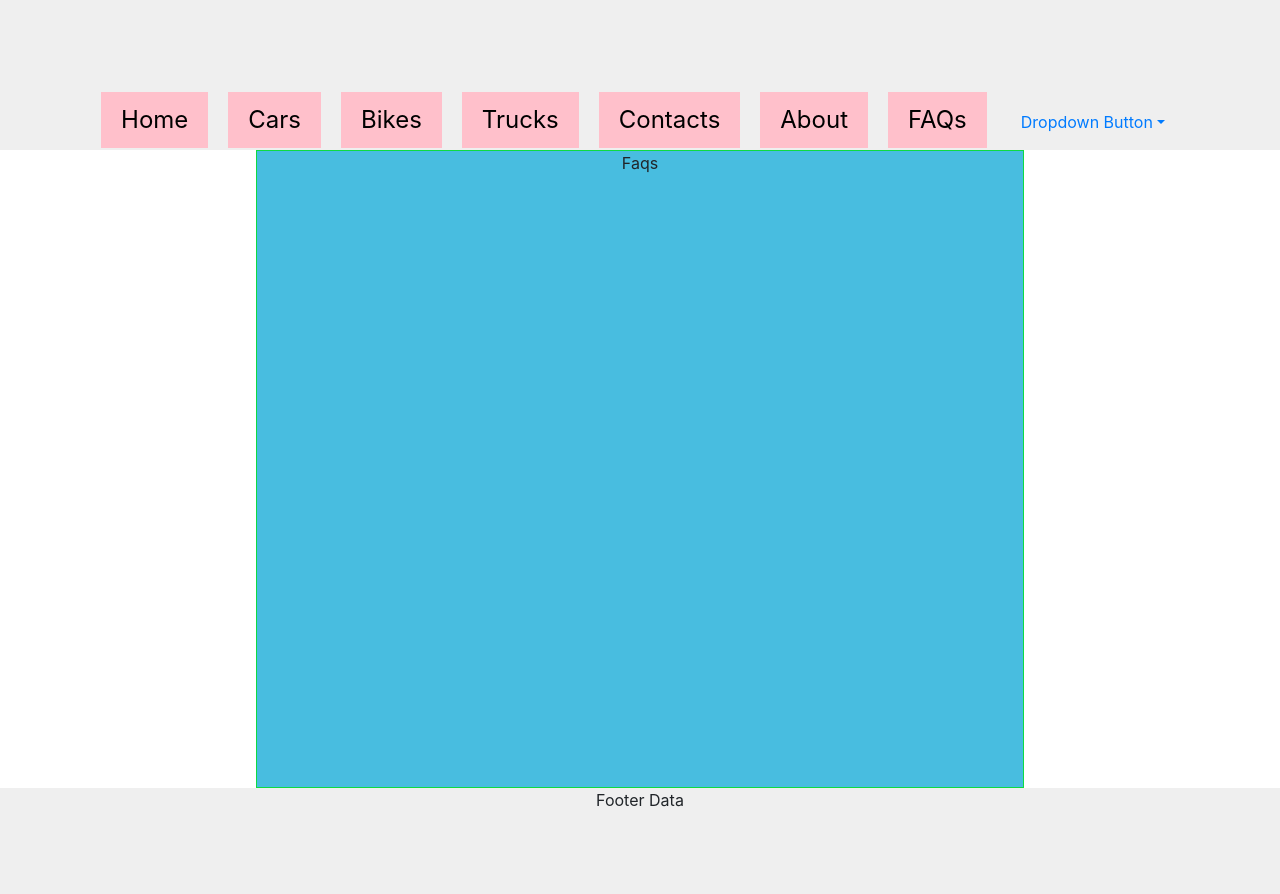
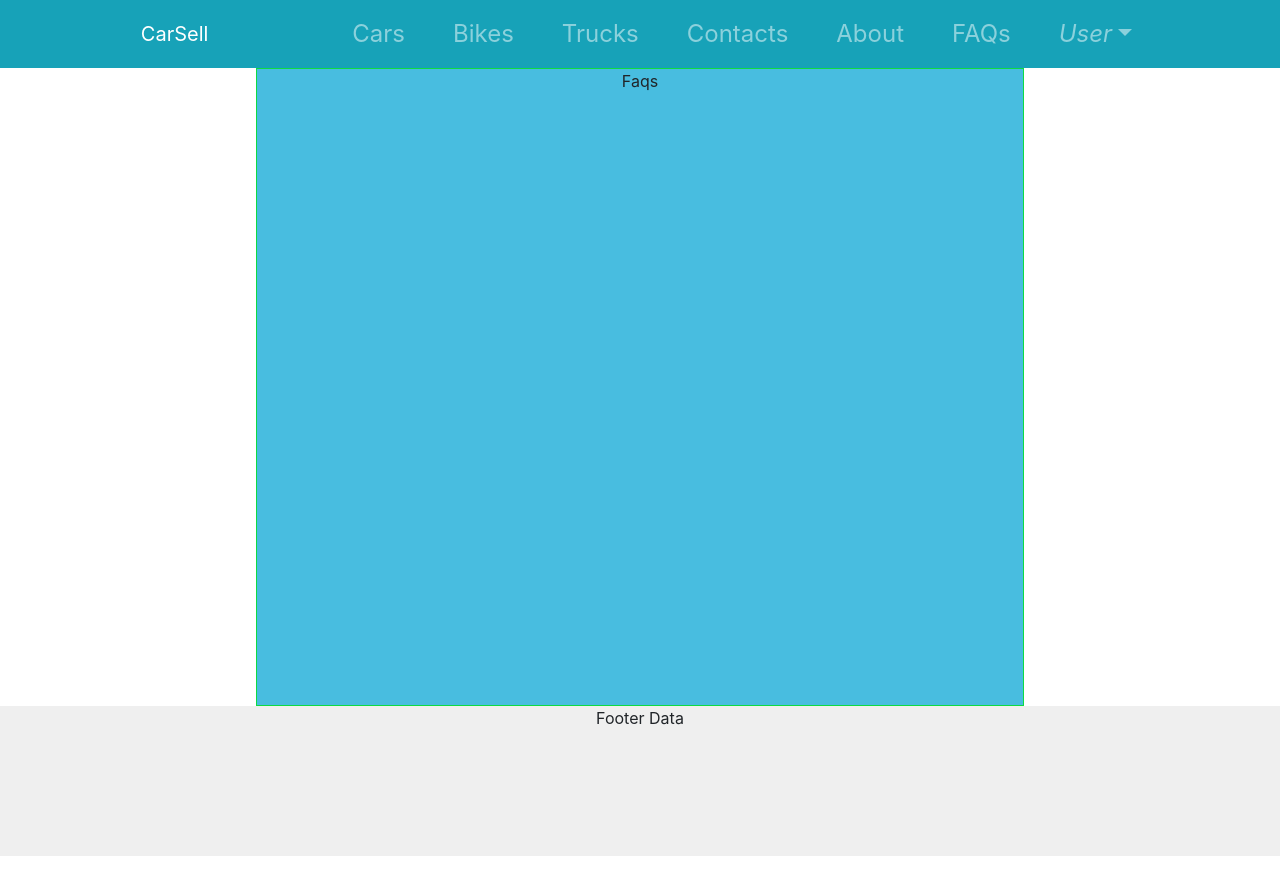
Before and after one commit to svidlonix/car_sell_frontend, a Vue app: page /#/faqs in a window 1280 px wide. Shown: the top 894 px of the page. After the commit the page ends 856 px from the top, so only its background shows below. Built offline with nearby package versions, Linux system fonts and the light colour scheme; what vue-flash-message, vue-resource would draw is missing.

Commit message:
Add profile functionality

```diff
--- a/package.json
+++ b/package.json
@@ -8,11 +8,16 @@
     "lint": "vue-cli-service lint"
   },
   "dependencies": {
+    "@fortawesome/fontawesome-svg-core": "^1.2.15",
+    "@fortawesome/free-brands-svg-icons": "^5.7.2",
+    "@fortawesome/free-solid-svg-icons": "^5.7.2",
+    "@fortawesome/vue-fontawesome": "^0.1.5",
     "axios": "^0.18.0",
     "bootstrap-vue": "^2.0.0-rc.11",
     "cors": "^2.8.5",
     "vue": "^2.5.22",
     "vue-flash-message": "^0.7.2",
+    "vue-fontawesome": "0.0.2",
     "vue-resource": "^1.5.1",
     "vue-router": "^3.0.2"
   },
--- a/src/components/Hello.vue
+++ b/src/components/Hello.vue
@@ -33,9 +33,9 @@
       }
     },
     async created () {
-      var result = await axios.get('http://localhost:3000//api/cars',
+      var result = await axios.get('http://localhost:3000/api/cars',
         {
-          headers: {'Authorization': localStorage['user-token']},
+          headers: {'Authorization': localStorage.getItem('user-token')},
           params: {
             limit: 10
           },
--- a/src/components/Login.vue
+++ b/src/components/Login.vue
@@ -3,11 +3,12 @@
     <flash-message></flash-message>
     <div class='login-block mt-5 ml-5 mr-5'>
       <b-form @submit="onSubmit">
-        <b-form-group id="exampleInputGroup1" label="Email address:" label-for="exampleInput1" description="We'll never share your email with anyone else.">
+        <b-form-group id="exampleInputGroup1" label="Email address:">
           <b-form-input id="email" type="email" v-model="form.email" required placeholder="Enter email"/>
         </b-form-group>
-        <label class="mt-4" for="inlineFormInputGroupUsername2">Password</label>
-        <b-form-input id="password" type="password" v-model="form.password" required placeholder="Enter password"/>
+        <b-form-group id="exampleInputGroup2" label="Password:">
+          <b-form-input id="password" type="password" v-model="form.password" required placeholder="Enter password"/>
+        </b-form-group>
         <b-form-checkbox-group v-model="form.checked" id="exampleChecks">
           <b-form-checkbox class="mt-4">Remember me</b-form-checkbox>
         </b-form-checkbox-group>
@@ -28,33 +29,31 @@
     data () {
       return {
         form: {
-          email: '',
-          name: ''
+          email: ''
         }
       }
     },
+
     methods: {
       async onSubmit (evt) {
         evt.preventDefault();
         var result = await axios.post('http://localhost:3000/api/login',
           {
             'user': {
-              "email": evt.currentTarget.email.value,
+              'email': evt.currentTarget.email.value,
               // "firsdqt@first.com",
-              "password": evt.currentTarget.password.value
+              'password': evt.currentTarget.password.value
               // "111111"
             }
           }
         )
         .then(function (response) {
-          const token = response.data.token;
-          localStorage.setItem('user-token', token);
+          localStorage.setItem('user-token', response.data.token);
         })
        .catch(function (error) {
          return error;
         });
         if (result == undefined) {
-          debugger;
           this.$router.push('/')
           this.flashSuccess('Success Login');
         } else {
--- /dev/null
+++ b/src/components/Profile.vue
@@ -0,0 +1,98 @@
+<template>
+  <layout>
+    <flash-message></flash-message>
+    <div class='login-block mt-5 ml-5 mr-5'>
+      <b-form @submit='onSubmit'>
+
+        <b-form-group>
+          <img v-bind:src="image" />
+        </b-form-group>
+
+        <b-form-group label='Email address:'>
+          <b-form-input id="email" type="email" v-model='form.email' required placeholder='Enter email'/>
+        </b-form-group>
+
+        <b-form-group label='First name:'>
+          <b-form-input id='first_name' v-model='form.first_name' required placeholder='Enter first name'/>
+        </b-form-group>
+
+        <b-form-group label='Last name:'>
+          <b-form-input id='last_name' v-model='form.last_name' required placeholder='Enter last name'/>
+        </b-form-group>
+
+        <b-form-group label='Password:'>
+          <b-form-input id='password' type='password' v-model='form.password' placeholder='Enter password'/>
+        </b-form-group>
+
+        <b-form-group label='Confirm password:'>
+          <b-form-input id='confirm_password' type='password' v-model='form.confirm_password' placeholder='Enter password'/>
+        </b-form-group>
+
+        <b-button class='mt-4' type='submit' variant='primary'>Update</b-button>
+      </b-form>
+    </div>
+  </layout>
+</template>
+
+<script>
+  import Layout from './layout/Layout.vue'
+  import axios from 'axios'
+
+  export default {
+    components: {
+      layout: Layout
+    },
+
+    data () {
+      return {
+        form: null,
+        image: '../assets/logo.png'
+      }
+    },
+
+    created () {
+      var userUrl = 'http://localhost:3000/api/profile'
+      axios.get( userUrl, { headers: {'Authorization': localStorage.getItem('user-token')} })
+      .then(response => (this.form = response.data))
+      .catch(error => (this.flashError(error.message)));
+    },
+
+    methods: {
+      async onSubmit (evt) {
+        evt.preventDefault();
+        var result = await axios.post('http://localhost:3000/api/profile_update',
+          {
+            'email': evt.currentTarget.email.value,
+            'first_name': evt.currentTarget.first_name.value,
+            'last_name': evt.currentTarget.last_name.value,
+            'password': evt.currentTarget.password.value,
+            'confirm_password': '',
+            'avatar': ''
+          }, {
+            headers: { 'Authorization': localStorage.getItem('user-token') }
+          }
+        )
+        .then(function (response) {
+          return undefined;
+        })
+       .catch(function (error) {
+         return error;
+        });
+
+        if (result == undefined) {
+          this.$router.push('/profile')
+          this.flashSuccess('Success Updated');
+        } else {
+          this.flashError(result.message);
+        }
+      },
+
+      avatar() {
+        return './assets/logo.png'
+      }
+    }
+  }
+</script>
+
+<style>
+</style>
--- a/src/components/layout/Body.vue
+++ b/src/components/layout/Body.vue
@@ -16,7 +16,6 @@ export default {
     background: rgb(72, 189, 224);
     border: 1px solid rgb(14, 219, 66);
     min-height: 638px;
-    margin-top: 150px;
     text-align: center;
   }
 </style>
--- a/src/components/layout/Header.vue
+++ b/src/components/layout/Header.vue
@@ -1,64 +1,83 @@
 <template>
-  <div class='header'>
-    <div class='nav-nav'>
-      <router-link class='header-menu-item' to='home'>Home</router-link>
-      <router-link class='header-menu-item' to='adverts'>Cars</router-link>
-      <router-link class='header-menu-item' to='adverts'>Bikes</router-link>
-      <router-link class='header-menu-item' to='adverts'>Trucks</router-link>
-      <router-link class='header-menu-item' to='contacts'>Contacts</router-link>
-      <router-link class='header-menu-item' to='about'>About</router-link>
-      <router-link class='header-menu-item' to='faqs'>FAQs</router-link>
+  <div>
+    <b-navbar toggleable="lg" type="dark" variant="info">
+      <b-navbar-brand href="/">CarSell</b-navbar-brand>
 
-      <div class='dropdown'>
-        <b-nav-item-dropdown id="nav7_ddown" text="Dropdown Button" class="m-md-2" right>
-          <b-dropdown-item>one</b-dropdown-item>
-          <b-dropdown-item>two</b-dropdown-item>
-          <b-dropdown-divider></b-dropdown-divider>
-          <router-link to='login'>Login</router-link>
-        </b-nav-item-dropdown>
-      </div>
-    </div>
+      <b-navbar-toggle target="nav_collapse" />
+
+      <b-collapse is-nav id="nav_collapse">
+        <b-navbar-nav>
+          <b-nav-item href='/#/adverts' class='ml-3 mr-3'>Cars</b-nav-item>
+          <b-nav-item href='/#/adverts' class='ml-3 mr-3'>Bikes</b-nav-item>
+          <b-nav-item href='/#/adverts' class='ml-3 mr-3'>Trucks</b-nav-item>
+          <b-nav-item href='/#/contacts' class='ml-3 mr-3'>Contacts</b-nav-item>
+          <b-nav-item href='/#/contacts' class='ml-3 mr-3'>About</b-nav-item>
+          <b-nav-item href='/#/faqs' class='ml-3 mr-3'>FAQs</b-nav-item>
+          <b-nav-item-dropdown class='ml-3 mr-3'>
+            <template slot="button-content"><em>User</em></template>
+            <div v-if='checkLoginUser()'>
+              <b-dropdown-item v-bind:href='profileLink()' >Profile</b-dropdown-item>
+              <b-dropdown-item v-on:click='signOut' href='#'>Signout</b-dropdown-item>
+            </div>
+            <div v-else>
+              <b-dropdown-item href="/#/login">Login</b-dropdown-item>
+            </div>
+          </b-nav-item-dropdown>
+        </b-navbar-nav>
+      </b-collapse>
+    </b-navbar>
   </div>
 </template>
 <script>
+  import axios from 'axios'
+
+  export default {
+    methods: {
+      checkLoginUser() {
+        return localStorage.getItem('user-token');
+      },
+
+      profileLink() {
+        return '/#/profile';
+      },
+
+      async signOut(){
+        var result = await axios.delete('http://localhost:3000/api/logout',
+          {
+            'params': {
+              'token': localStorage.getItem('user-token')
+            }
+          }
+        )
+        .then(function (response) {
+        })
+       .catch(function (error) {
+         return error;
+        });
+        debugger;
+        if (result == undefined) {
+          localStorage.clear();
+          this.$router.push('/')
+          this.flashSuccess('Success Logout');
+        } else {
+          this.flashError(result.message);
+        }
+        // this.flashError('Validation failed');
+      }
+    }
+  }
 </script>
 <style scoped>
-  .header {
-    position: absolute;
-    height: 150px;
-    right: 0;
-    top: 0;
-    left: 0;
-    background-color: #efefef;
-    text-align: center;
+
+  .navbar-brand {
+    margin-left: 10%;
   }
 
-  .header-menu-item {
-    display: inline-block;
-    margin-left: 10px;
-    margin-right: 10px;
-    font-size: 1.5em;
-    background-color: pink;
-    padding-left: 20px;
-    padding-right: 20px;
-    padding-bottom: 10px;
-    padding-top: 10px;
-    color: #000000;
-    text-decoration: none;
+  .navbar-nav {
+    margin-left: 10%;
   }
 
-  .header-menu-item:hover {
-    opacity: 0.3;
-  }
-
-  .nav-nav {
-    position: absolute;
-    bottom: 0;
-    width: 100%;
-  }
-  .dropdown {
-    display: inline-block;
-    list-style-type: none;
-    text-decoration: none;
+  .nav-item  {
+    font-size: 1.5em;
   }
 </style>
--- a/src/components/router/index.js
+++ b/src/components/router/index.js
@@ -6,6 +6,7 @@ import Faqs from '../Faqs.vue'
 import Adverts from '../Adverts.vue'
 import Contacts from '../Contacts.vue'
 import LogIn from '../Login.vue'
+import Profile from '../Profile.vue'
 
 Vue.use(Router)
 
@@ -16,6 +17,7 @@ export default new Router({
     { path: '/adverts', component: Adverts },
     { path: '/contacts', component: Contacts },
     { path: '/login', component: LogIn },
-    { path: '/faqs', component: Faqs }
+    { path: '/faqs', component: Faqs },
+    { path: '/profile', component: Profile }
   ]
 })
--- a/src/main.js
+++ b/src/main.js
@@ -7,7 +7,11 @@ import BootstrapVue from 'bootstrap-vue'
 import 'bootstrap/dist/css/bootstrap.css'
 import 'bootstrap-vue/dist/bootstrap-vue.css'
 import 'vue-flash-message/dist/vue-flash-message.min.css'
+import { library } from '@fortawesome/fontawesome-svg-core'
+import { faTachometerAlt, faGasPump, faCogs, faRoad, faClock } from '@fortawesome/free-solid-svg-icons'
 Vue.config.productionTip = false
+
+library.add(faTachometerAlt, faGasPump, faCogs, faRoad, faClock)
 
 Vue.use(BootstrapVue)
 Vue.use(VueResource)
```
Also changed, not shown: src/components/Advert.vue (+44 -2 lines), src/assets/avatar-placeholder.gif (added), 1 other file (tests, documents, lock files or other folders).
